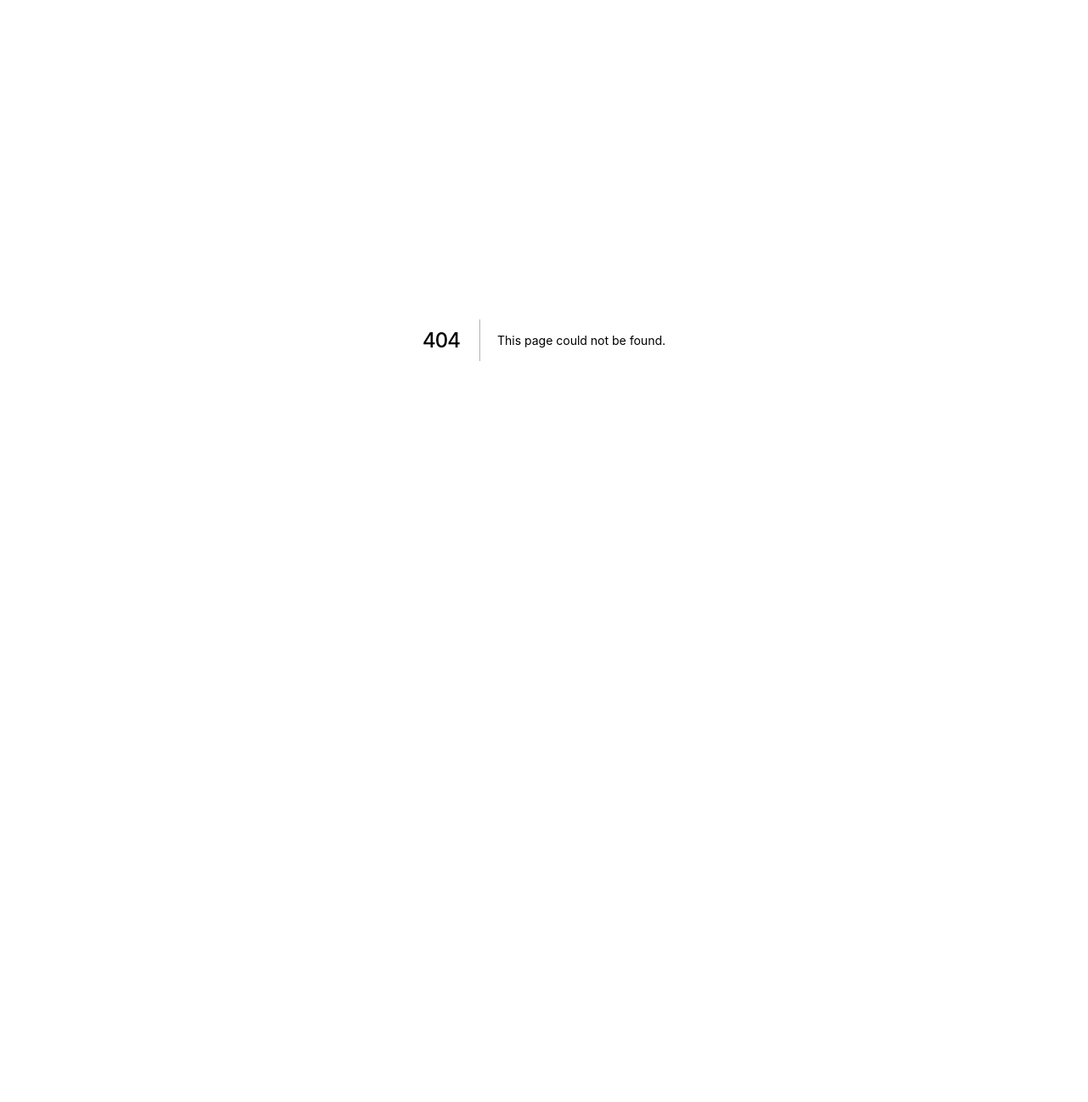
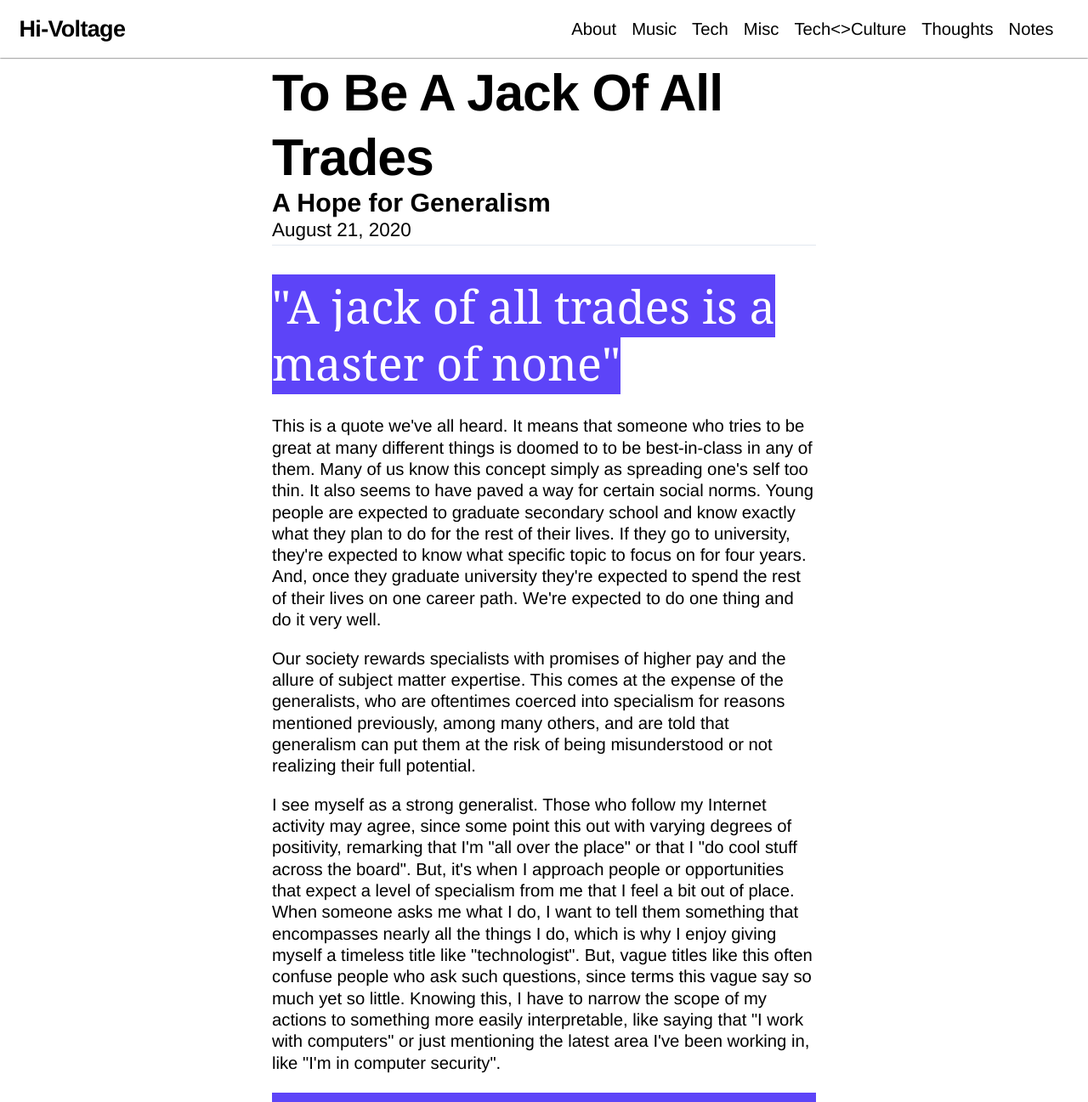
Before and after one commit to aunyks/blog, a Next.js app: page /2020/8/to-be-a-jack-of-all-trades in a window 1280 px wide. Before the commit this address had no page. Shown: the top 1297 px of the page at 85% size. Before the commit the page ends 800 px from the top, so only its background shows below. Built offline with nearby package versions, Linux system fonts and the light colour scheme.

Commit message:
create misc page and to be a jack of all trades

```diff
--- a/components/Navbar.js
+++ b/components/Navbar.js
@@ -52,6 +52,9 @@ export default function Navbar() {
           <NavLink href="/tech">
             Tech
           </NavLink>
+          <NavLink href="/misc">
+            Misc
+          </NavLink>
           <NavLink href="/tech-culture">
             Tech{'<>'}Culture
           </NavLink>
--- /dev/null
+++ b/pages/2020/8/to-be-a-jack-of-all-trades.js
@@ -0,0 +1,85 @@
+import Post from 'components/Post'
+
+const Quote = ({ children }) => {
+  return (
+    <blockquote className="my-5 inline-block">
+      <span className="text-4xl font-serif bold leading-tight inline" style={{ color: 'white', background: '#5d44f8' }}>
+        "{children}"
+      </span>
+    </blockquote>
+  )
+}
+
+export default () => (
+  <Post
+    title="To Be A Jack Of All Trades"
+    subtitle="A Hope for Generalism"
+    description="Discussing societal coercion into being a specialist and how that doesn't appeal to me and many others."
+    date="2020-08-20"
+    cardImage="https://blog.aunyks.com/img/misc/joat.png">
+    <Quote>
+      A jack of all trades is a master of none
+      </Quote>
+    <p>
+      This is a quote we've all heard. It means that someone who tries to be great at many different things is doomed to to be best-in-class in any of them.
+      Many of us know this concept simply as spreading one's self too thin. It also seems to have paved a way for certain social norms. Young people are expected to
+      graduate secondary school and know exactly what they plan to do for the rest of their lives. If they go to university, they're expected to know what specific topic to
+      focus on for four years. And, once they graduate university they're expected to spend the rest of their lives on one career path. We're expected to do one thing and do it very well.
+      </p>
+    <p>
+      Our society rewards specialists with promises of higher pay and the allure of subject matter expertise. This comes at the expense of the generalists, who are oftentimes coerced
+      into specialism for reasons mentioned previously, among many others, and are told that generalism can put them at the risk of being misunderstood or not realizing their full potential.
+      </p>
+    <p>
+      I see myself as a strong generalist. Those who follow my Internet activity may agree, since some point this out with varying degrees of positivity, remarking that I'm
+      "all over the place" or that I "do cool stuff across the board". But, it's when I approach people or opportunities that expect a level of specialism from me that I feel a bit out of place.
+      When someone asks me what I do, I want to tell them something that encompasses nearly all the things I do, which is why I enjoy giving myself a timeless title like "technologist".
+      But, vague titles like this often confuse people who ask such questions, since terms this vague say so much yet so little. Knowing this, I have to narrow the scope of my actions to something
+      more easily interpretable, like saying that "I work with computers" or just mentioning the latest area I've been working in, like "I'm in computer security".
+      </p>
+    <figure className="my-5">
+      <svg className="mx-auto w-full mb-2" viewBox="0 0 565 315" fill="none" xmlns="http://www.w3.org/2000/svg">
+        <rect width="565" height="315" fill="#5D44F8" />
+        <path d="M169 71L219.55 87.4245L250.791 130.425V183.575L219.55 226.575L169 243L118.45 226.575L87.2091 183.575V130.425L118.45 87.4245L169 71Z" style={{ fill: '#FAB700' }} />
+        <rect x="336" y="84" width="146" height="146" fill="white" />
+      </svg>
+      <figcaption className="text-xs text-center">You'd need to get rid of some sides to make this fit.</figcaption>
+    </figure>
+
+    <p>
+      When I narrow down the scope of my interests to fit in someone's box of understanding, I feel like I'm limiting myself for others, and I often wonder if I should give someone vague labels to
+      preserve my true identity while risking someone's misunderstanding me or if I should give more specific labels while risking the ignorance of the other things I do.
+      </p>
+    <p>
+      It's a tricky tradeoff. While I may not be "good" at everything, I consider myself a multifaceted individual. It's bred a distaste for a myriad of things to call myself. "Security engineer"
+      implies I only do security things. "Software engineer" implies I only write code. Even "technologist" ignores my interests in art, philosophy, and other areas. So, it's been difficult for me to find
+      a solid title and caused me to find solace in terms like "artist", "creator", and "creative".
+      </p>
+    <p>
+      Many would say that I just haven't yet found the one thing I want to dedicate my life to, but at this rate I'm not sure there'll ever be <em>one</em> thing. Exploring lots of domains has fascinated me since childhood, and I don't see it going away in the near future.
+    </p>
+    <p>
+      I'm not alone, either. There are thousands if not millions of creators of all ages who dislike being put in the boxes that we've established as the standards. Online personalities, influencers, makers, and modern polymaths
+      have noticed society's affinity for specialists and are actively choosing to reject this norm in pursuit of centering their careers entirely around themselves and their interests. It's only natural.
+    </p>
+    <p>
+      People with broad interests have existed all throughout history, but, like how the conditions of Old Italy bred the Italian Rennaissance, I see the Internet and digital tools creating the conditions for another rennaissance.
+      Platforms like <a href="https://www.patreon.com">Patreon</a> and <a href="https://onlyfans.com">OnlyFans</a> enable people to be supported for activity that's not bounded by traditional work. These new forms of patronage let the masses become the Medici supporting thousands of Da Vincis. It's these newer
+      models of support, paired with the democratization of creation tools and learning centers that makes it easier to not only try new things but also be good at them.
+    </p>
+    <p>
+      It was cool to hear of rennaissance polymaths (a better term for a generalist) like Da Vinci who were good at many things and great enough at some to make history. I don't see why that same unbounded curiosity shouldn't be rewarded today. We have the resources, and we have the dedication.
+    </p>
+    <Quote>
+      A jack of all trades is a master of none, but oftentimes better than a master of one
+    </Quote>
+    <p>
+      Some of you may know that this is the full quote. It's a sign of reassurance to those who find it in their nature to be a jack of all trades. As a matter of fact, most of us are jacks of all trades! You have the skills and tools available to you to be great
+      at a number of things, and you've probably felt weird when narrowing your focus on a couple things before in life. You may not be the best in all of them, but with enough time you'll be top-of-the-line for lots of them. I'm happy that I'm seeing such ideas being brought to life by younger generations. Millenials grew up with the stress of
+      being generalists forced to be specialists, so many of them are rejecting such a norm and later generations are following suit. Let's follow the trend.
+    </p>
+    <p>
+      Here's to being a <a href="http://www.johnchiappone.com/polymaths.html">jack of all trades.</a>
+    </p>
+  </Post>
+)
--- a/pages/index.js
+++ b/pages/index.js
@@ -8,6 +8,7 @@ export default () => (
     subtitle="Increasing potential">
     <Link href="/music">music</Link>
     <Link href="/tech">tech</Link>
+    <Link href="/misc">misc</Link>
     <Link href="/tech-culture">culture{`<>`}tech</Link>
     <Link href="/thoughts">thoughts</Link>
     <Link href="/notes">notes</Link>
--- /dev/null
+++ b/pages/misc.js
@@ -0,0 +1,11 @@
+import LinksPage from 'components/LinksPage'
+import Link from 'components/Link'
+
+export default () => (
+  <LinksPage
+    pageTitle="Misc"
+    title="Misc"
+    subtitle="Posts of no category">
+    <Link href="/2020/8/to-be-a-jack-of-all-trades">to be a jack of all trades</Link>
+  </LinksPage>
+)
--- a/styles/index.css
+++ b/styles/index.css
@@ -3,6 +3,13 @@
 @tailwind components;
 /* purgecss end ignore */
 @tailwind utilities;
+
+/*
+white: #fff;
+black: #000;
+yellow: #fab700;
+indigo: #5d44f8;
+*/
 
 .twitter-tweet {
   margin-left: auto;
@@ -66,6 +73,7 @@ ol > li {
 a {
   color: black;
   text-decoration: underline;
+  text-decoration-color: #fab700;
 }
 
 p {
```
Also changed, not shown: public/img/misc/joat.png (added).
